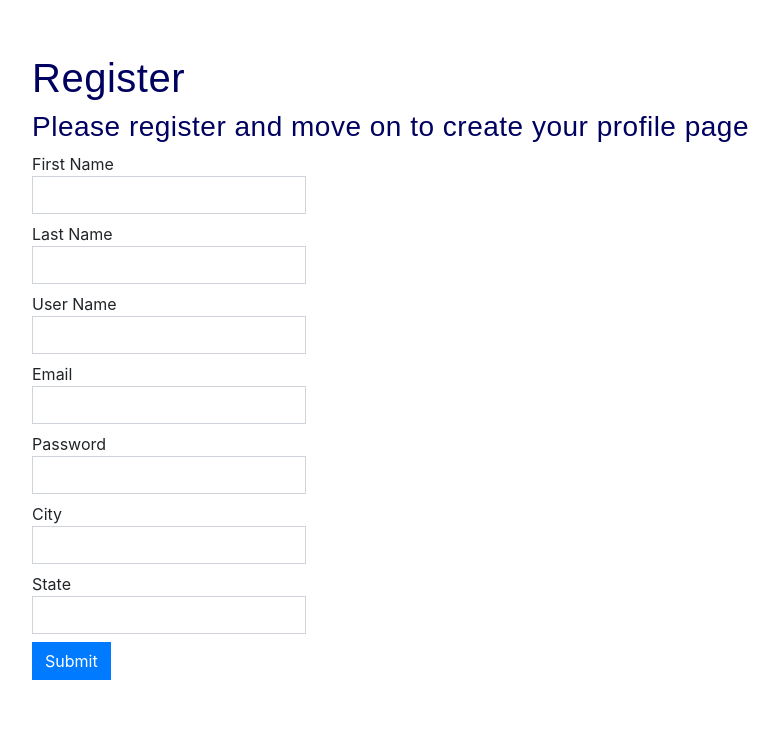
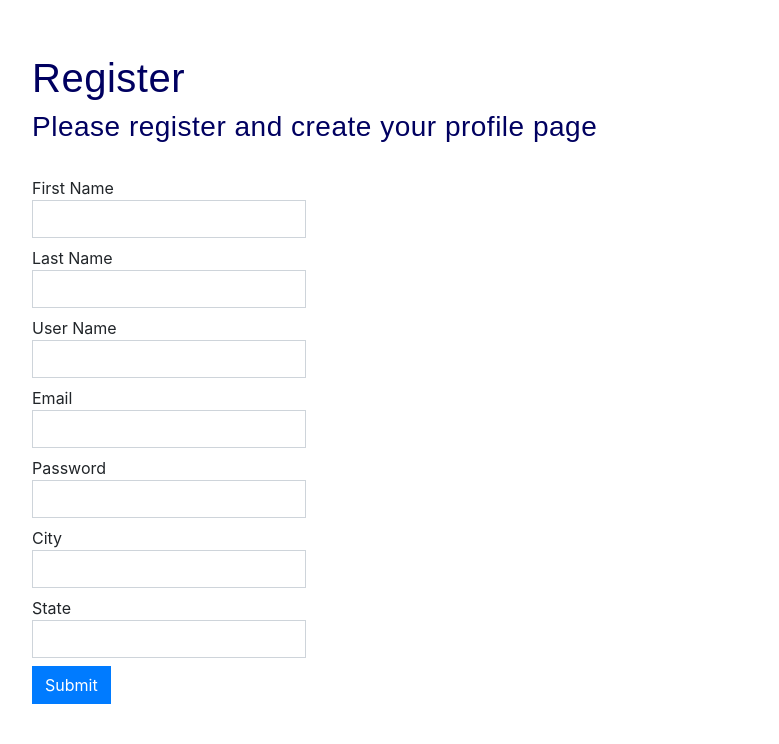
Before and after one commit to dmcdekker/hb_project, a Flask app: page /register in a window 1280 px wide. Shown: the part 74-818 px from the top of the page, without its empty margins (47-826 px from the left). Run offline with Flask 2, Linux system fonts and the light colour scheme; some libraries are stand-ins or nearby versions; some web fonts are replaced.

Commit message:
another style

```diff
--- a/templates/profile.html
+++ b/templates/profile.html
@@ -6,6 +6,7 @@
 <form action='add-profile' method='POST'>
 
   <h3>Please complete to make your public profile</h3>
+  <br>
 
   <div>
       <label>
--- a/templates/register.html
+++ b/templates/register.html
@@ -7,8 +7,8 @@
   <h1>Register</h1>
   <form action="register" method="POST">
 
-    <h3>Please register and move on to create your profile page</h3>
-
+    <h3>Please register and create your profile page</h3>
+    <br>
     <div>
       <label>
         First Name
--- a/templates/upload.html
+++ b/templates/upload.html
@@ -8,8 +8,9 @@
     <div class='container'>
         <div id='photo-container'>
             <div class="page-header">
-                <h1>Upload Your profile photo</h1>
+                <h3>Upload Your profile photo</h3>
             </div>
+            <br>
             <form method=POST enctype=multipart/form-data action="{{ url_for('upload') }}">
                 <input type='file' name='photo'>
                 <input type="submit" class='btn btn-primary' value="Submit">
```
Also changed, not shown: static/images/20.jpg (added).
